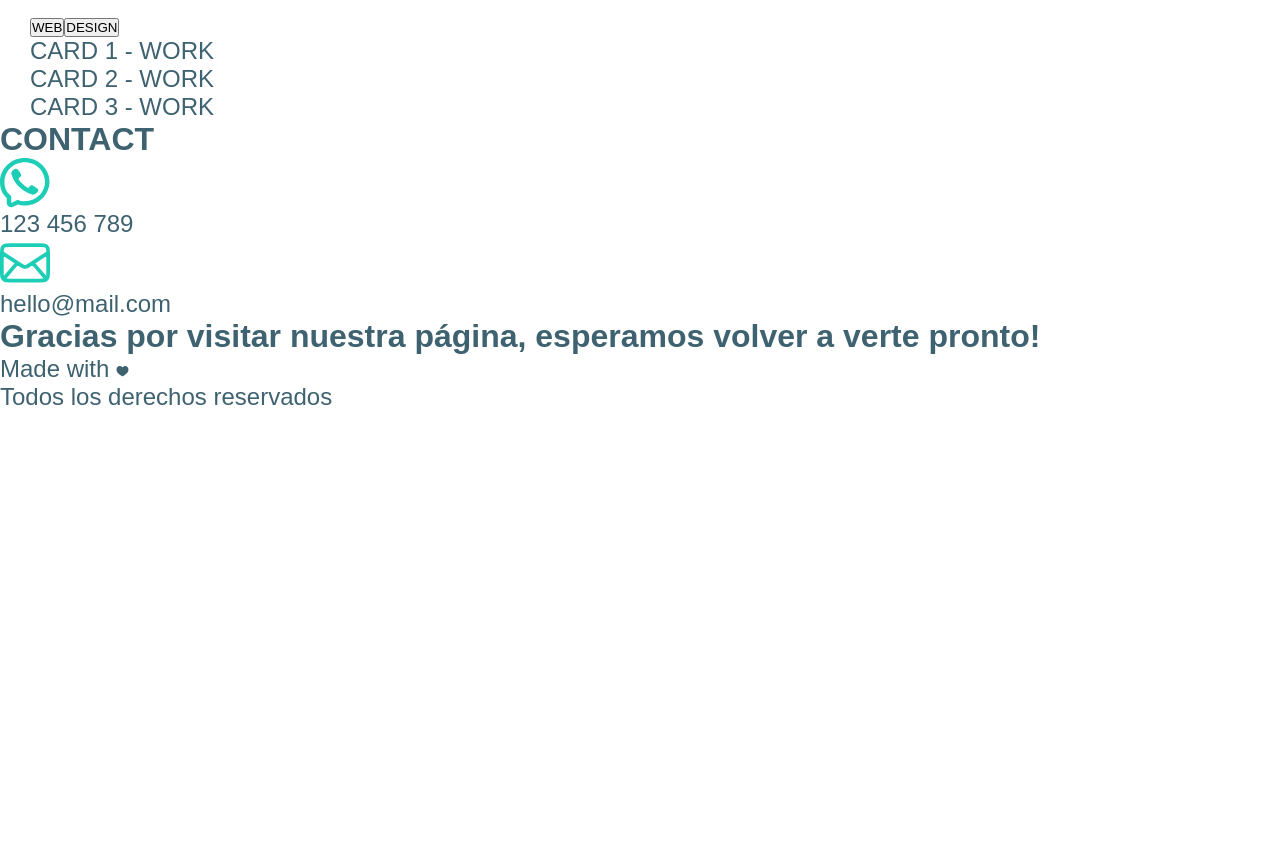
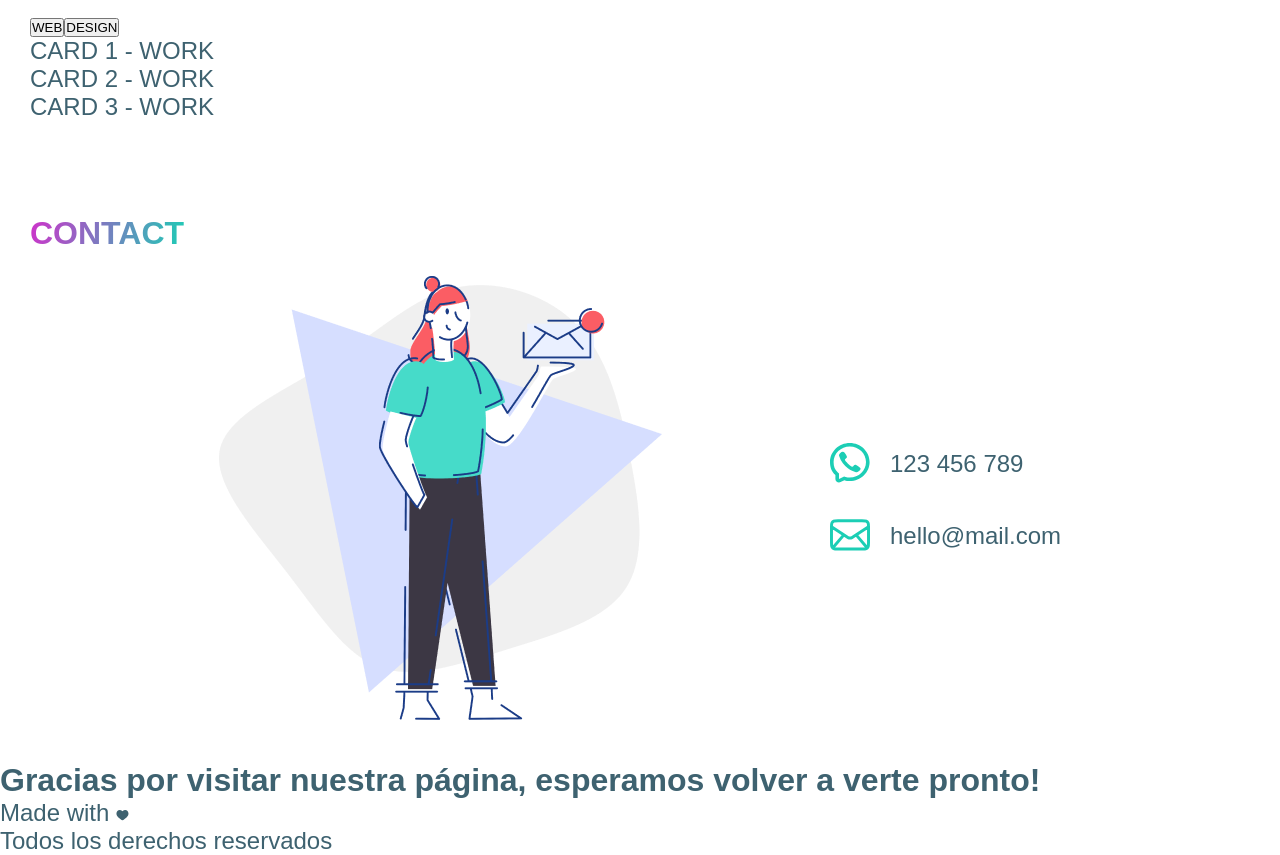
Before and after one commit to AgustinCarignano/margus-web, a Next.js app: page / in a window 1280 px wide. Shown: the part 2740-3595 px from the top of the page. Before the commit the page ends 3151 px from the top, so only its background shows below. Built offline with nearby package versions, Linux system fonts and the light colour scheme; a web font is replaced by a local one.

Commit message:
contact section ok

```diff
--- a/src/_sections/Contact/Contact.tsx
+++ b/src/_sections/Contact/Contact.tsx
@@ -2,24 +2,40 @@ import Image from "next/image";
 import React from "react";
 import wsp from "@public/images/wspIcon.svg";
 import env from "@public/images/envIcon.svg";
+import contactImg from "@public/images/contactImage.png";
 import Link from "next/link";
+import Styles from "./contact.module.scss";
+import classNames from "classnames";
 
 function Contact() {
+  // no funcionó lo de las combined clasess :( - llega undefined undefined
+  const combinedClassesLeft = `${Styles.contactSection__content} ${Styles["contactSection__content--left"]}`;
+  const combinedClassesRight = `${Styles.contactSection__content} ${Styles["contactSection__content--right"]}`;
   return (
-        <section id="contact">
-            <h2>CONTACT</h2>
-            <div>
-                <div>
+    <section className={Styles.contactSection} id="contact">
+      <h2 className={Styles.contactSection__title}>CONTACT</h2>
+      <div className={Styles.contactSection__content}>
+        <div className={Styles.contactSection__content__left}>
+          <Image
+            src={contactImg}
+            width={443}
+            height={446}
+            alt="contact image"
+          />
+        </div>
+        <div className={Styles.contactSection__content__right}>
+          <div className={Styles.contactSection__content__right__item}>
             <Link href={"#"}>
-                        <Image src={wsp} width={50} height={50} alt="whatsapp icon" />
+              <Image src={wsp} width={40} height={40} alt="whatsapp icon" />
             </Link>
             <p>123 456 789</p>
           </div>
-                <div>
+          <div className={Styles.contactSection__content__right__item}>
             <Link href={"#"}>
-                        <Image src={env} width={50} height={50} alt="email icon" />
+              <Image src={env} width={40} height={40} alt="email icon" />
             </Link>
             <p>hello@mail.com</p>
+          </div>
         </div>
       </div>
     </section>
--- a/src/_sections/Contact/contact.module.scss
+++ b/src/_sections/Contact/contact.module.scss
@@ -0,0 +1,46 @@
+@import "../../styles/variables.scss";
+
+.contactSection {
+  padding: 94px 30px 0 30px;
+  margin-bottom: 38px;
+  &__title {
+    margin-bottom: 24px;
+    font-weight: bold;
+    background: linear-gradient(105deg, $callToAction 0%, $secondary 100%);
+    background-clip: text;
+    -webkit-background-clip: text;
+    -webkit-text-fill-color: transparent;
+    width: fit-content;
+  }
+  &__text {
+    margin-bottom: 40px;
+  }
+  &__content {
+    display: flex;
+    justify-content: center;
+    gap: 168px;
+    &__left {
+      img {
+        max-width: 443px;
+      }
+    }
+    &__right {
+      display: flex;
+      flex-direction: column;
+      justify-content: center;
+      gap: 30px;
+      &__item {
+        display: flex;
+        gap: 20px;
+        align-items: center;
+      }
+    }
+  }
+  &__cardsContainer {
+    display: flex;
+    gap: 27px;
+    flex-direction: row;
+    justify-content: center;
+    padding-top: 40px; //es provisional hasta poder hacer el css de los botones
+  }
+}
```
Also changed, not shown: public/images/contactImage.png (added). Lines whose indentation alone changed are shown as unchanged.
